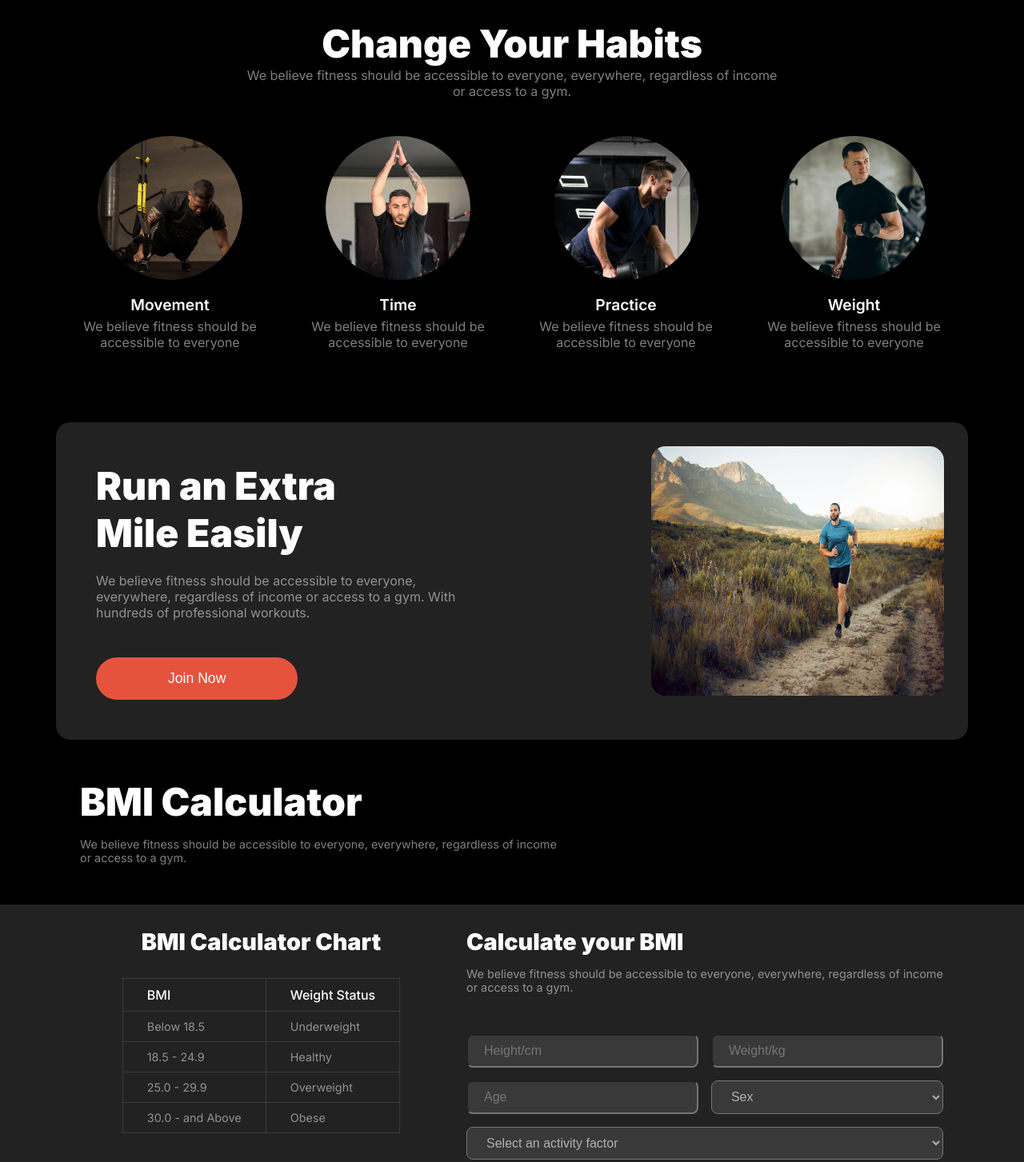
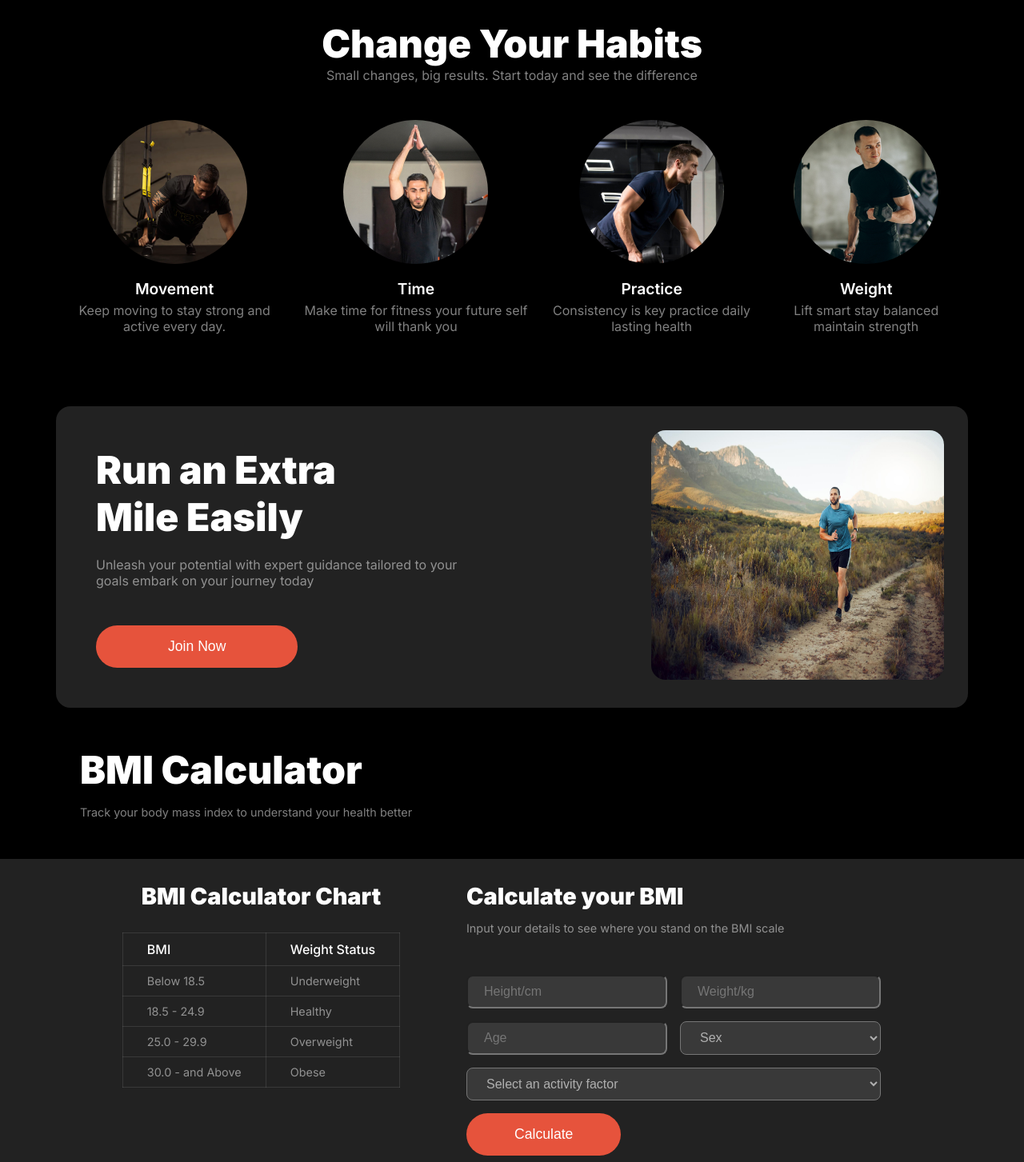
Before and after one commit to wasifuddin/Assignment-2, a plain HTML site: page index.html in a window 1280 px wide. Shown: the part 711-2164 px from the top of the page at 80% size. Drawn offline with Linux system fonts and the light colour scheme; a web font is replaced by a local one.

Commit message:
Final Formatting Done

```diff
--- a/index.html
+++ b/index.html
@@ -72,17 +72,13 @@
       <div class="habits">
         <div class="habits-container">
           <p id="habit-p1">Change Your Habits</p>
-          <p id="habit-p2">
-            We believe fitness should be accessible to everyone, everywhere,
-            regardless of income<br />
-            or access to a gym.
-          </p>
+          <p id="habit-p2">Small changes, big results. Start today and see the difference</p>
           <div class="habit-img display-flex">
             <div id="habit-card">
               <img src="images/image 3.png" alt="" class="img-habit" />
               <p class="img-p1">Movement</p>
               <p class="img-p2">
-                We believe fitness should be accessible to everyone
+                Keep moving to stay strong and active every day.
               </p>
             </div>
             <div id="habit-card">
@@ -90,21 +86,21 @@
 
               <p class="img-p1">Time</p>
               <p class="img-p2">
-                We believe fitness should be accessible to everyone
+                Make time for fitness your future self will thank you
               </p>
             </div>
             <div id="habit-card">
               <img src="images/image 4.png" alt="" class="img-habit" />
               <p class="img-p1">Practice</p>
               <p class="img-p2">
-                We believe fitness should be accessible to everyone
+                Consistency is key practice daily lasting health
               </p>
             </div>
             <div id="habit-card">
               <img src="images/image 5.png" alt="" class="img-habit" />
               <p class="img-p1">Weight</p>
               <p class="img-p2">
-                We believe fitness should be accessible to everyone
+                Lift smart stay balanced maintain strength
               </p>
             </div>
           </div>
@@ -118,9 +114,7 @@
               Mile Easily
             </p>
             <p id="run-p2">
-              We believe fitness should be accessible to everyone, everywhere,
-              regardless of income or access to a gym. With hundreds of
-              professional workouts.
+              Unleash your potential with expert guidance tailored to your goals embark on your journey today
             </p>
             <button type="button" class="btn" id="btn-run">Join Now</button>
           </div>
@@ -134,8 +128,7 @@
         <div class="bmi-text">
           <p class="bmi-header">BMI Calculator</p>
           <p class="bmi-p">
-            We believe fitness should be accessible to everyone, everywhere,
-            regardless of income <br />or access to a gym.
+            Track your body mass index to understand your health better
           </p>
         </div>
         <div class="bmi-table-container">
@@ -171,8 +164,7 @@
             <div class="calculate-bmi">
               <p class="bmi-inner-text" id="bmi-txt">Calculate your BMI</p>
               <p class="bmi-p" id="bmi-pin">
-                We believe fitness should be accessible to everyone, everywhere,
-                regardless of income <br />or access to a gym.
+                Input your details to see where you stand on the BMI scale
               </p>
               <div class="form-content">
                 <input
@@ -224,8 +216,7 @@
         <div class="team-container">
           <p id="habit-p1">Meet our Team</p>
           <p id="habit-p2">
-            We believe fitness should be accessible to everyone, everywhere,
-            regardless of income or access to a gym.
+            Discover the experts dedicated to helping you reach your fitness goals
           </p>
 
           <div class="team-img-wrap">
@@ -332,9 +323,7 @@
             </p>
             <p></p>
             <p id="branding-p2">
-              We believe fitness should be accessible to everyone, everywhere,
-              regardless of income or access to a gym. With hundreds of
-              professional workouts.
+              Empowering you with expert guidance, comprehensive tools, and accessible resources to help you achieve and maintain a healthier lifestyle
             </p>
           </div>
 
--- a/styles/style.css
+++ b/styles/style.css
@@ -116,6 +116,8 @@ ul {
 
 }
 
+
+
 .light-card-2 {
   border-radius: 12px;
   padding: 10px 10px;
@@ -208,6 +210,7 @@ body {
 
 #load-btn {
   background: none;
+  border: 2px solid white
 }
 
 .habits-container {
@@ -260,6 +263,7 @@ body {
   margin-top: 5px;
   text-align: center;
   margin-bottom: 90px;
+  padding: 0px 10px;
 }
 
 .run-mile {
@@ -389,8 +393,7 @@ body {
   text-align: left;
 }
 
-.calculate-bmi {
-}
+
 .Weight {
   grid-area: Weight;
 }
@@ -509,6 +512,7 @@ body {
     flex-direction: column;
     align-items: center;
     background: rgb(34, 34, 34);
+    margin-top: 70px;
 
 }
 
```
